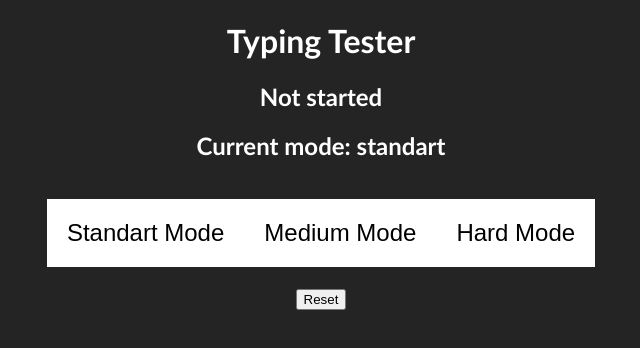
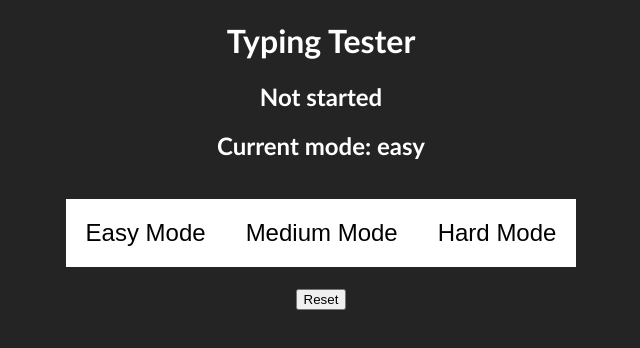
Before and after one commit to kybex11/TypingTester, a Vue app in the folder TypingTester/: page / in a window 1280 px wide. Shown: the top 348 px of the page, without its empty margins (319-959 px from the left). Built offline with nearby package versions, Linux system fonts and the light colour scheme.

Commit message:
easy now

```diff
--- a/TypingTester/index.html
+++ b/TypingTester/index.html
@@ -4,7 +4,7 @@
     <meta charset="UTF-8">
     <link rel="icon" href="/favicon.ico">
     <meta name="viewport" content="width=device-width, initial-scale=1.0">
-    <title>Vite App</title>
+    <title>Typing Tester</title>
   </head>
   <body>
     <div id="app"></div>
--- a/TypingTester/src/App.vue
+++ b/TypingTester/src/App.vue
@@ -5,7 +5,7 @@
     <h2>Current mode: {{mode}}</h2>
     <br>
     <div class="mode-buttons">
-      <button @click="setMode('standart')">Standart Mode</button>
+      <button @click="setMode('easy')">Easy Mode</button>
       <button @click="setMode('medium')">Medium Mode</button>
       <button @click="setMode('hard')">Hard Mode</button>
     </div>
@@ -26,7 +26,7 @@ export default {
       userTypedText: '',
       status: 'Not started',
       hard_word: "",
-      mode: "standart"
+      mode: "easy"
     };
   },
   mounted() { window.addEventListener('keydown', (e) => this.keydownHandle(e)); },
@@ -78,7 +78,7 @@ export default {
     } else if (this.mode === "hard") {
       this.hard_word = this.hard_word.charAt(0).toUpperCase() + this.hard_word.slice(1);
       randomWords.push(this.hard_word);
-    } else if (this.mode === "standart") {
+    } else if (this.mode === "easy") {
       randomWords.push(word);
     }
   }
```
